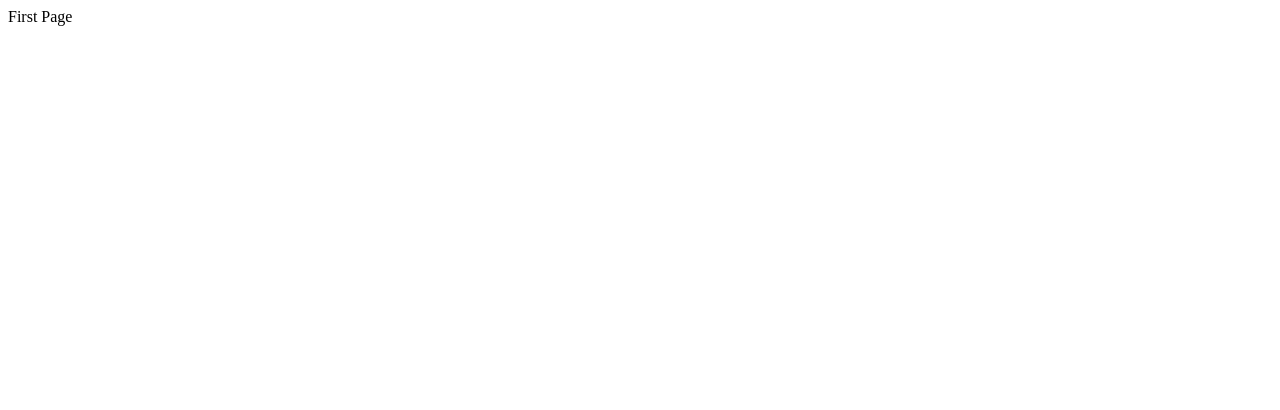
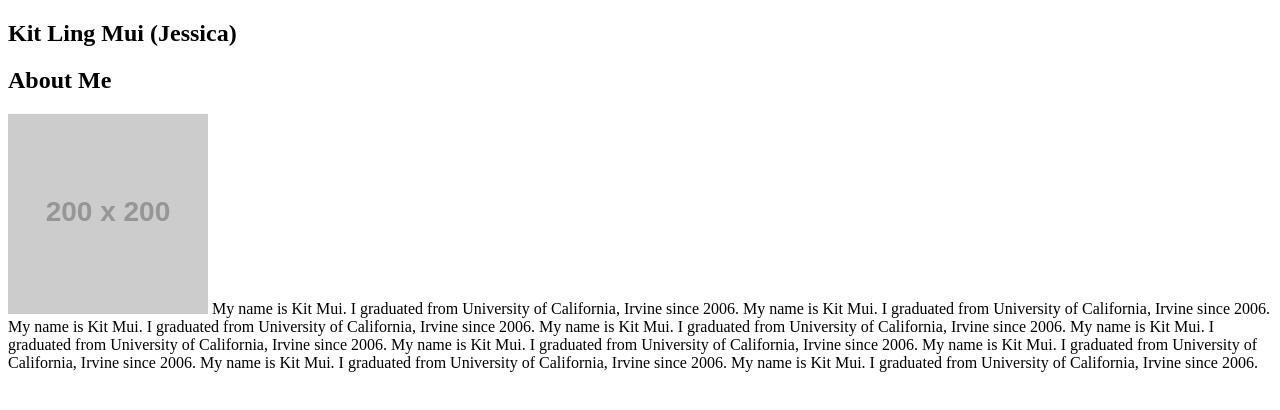
Before and after one commit to kitlingmui/Basic-Portfolio, a plain HTML site: page index.html in a window 1280 px wide. Drawn offline with Linux system fonts and the light colour scheme; placeholder pictures from the web are drawn by us.

Commit message:
Update index.html

```diff
--- a/index.html
+++ b/index.html
@@ -4,9 +4,35 @@
     <meta charset="UTF-8">
     <meta name="viewport" content="width=device-width, initial-scale=1.0">
     <meta http-equiv="X-UA-Compatible" content="ie=edge">
-    <title>Basic Portfolio</title>
+    <title>Jessica's Portfolio</title>
 </head>
 <body>
-    First Page
+
+  <div>
+    <!-- Section 1: Header -->
+    <section>
+      <h2>Kit Ling Mui (Jessica)</h2>
+    </section>
+
+    <!-- Section 2: About Me -->
+    <section>
+      <h2>About Me</h2>
+      <p>
+        <!-- Image with link -->
+        <img src="https://placehold.it/200x200" alt="Your Name">
+        My name is Kit Mui. I graduated from University of California, Irvine since 2006.
+        My name is Kit Mui. I graduated from University of California, Irvine since 2006.
+        My name is Kit Mui. I graduated from University of California, Irvine since 2006.
+        My name is Kit Mui. I graduated from University of California, Irvine since 2006.
+        My name is Kit Mui. I graduated from University of California, Irvine since 2006.
+        My name is Kit Mui. I graduated from University of California, Irvine since 2006.
+        My name is Kit Mui. I graduated from University of California, Irvine since 2006.
+        My name is Kit Mui. I graduated from University of California, Irvine since 2006.
+        My name is Kit Mui. I graduated from University of California, Irvine since 2006.
+      </p>
+    </section>
+  </div>
+
+
 </body>
 </html>
```
